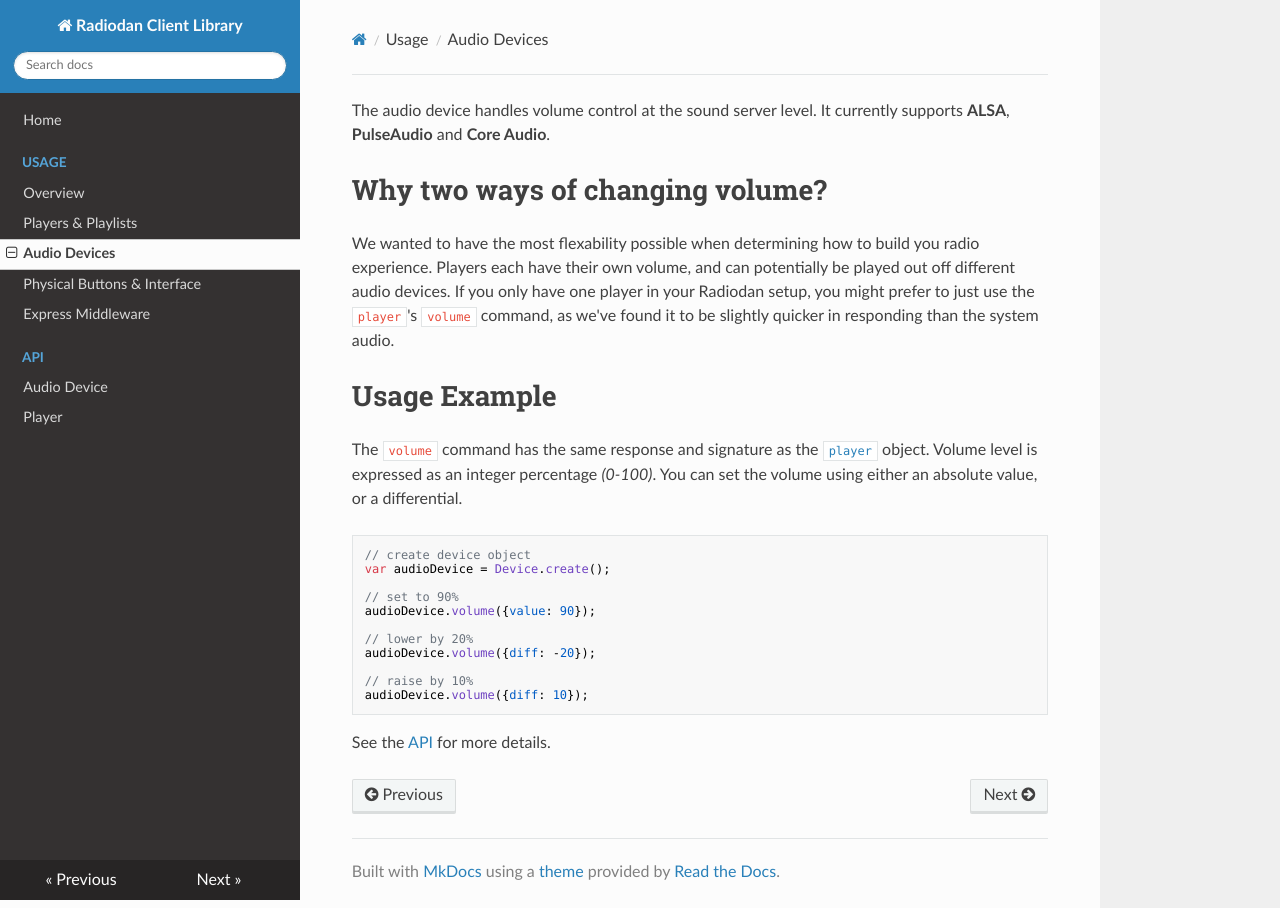
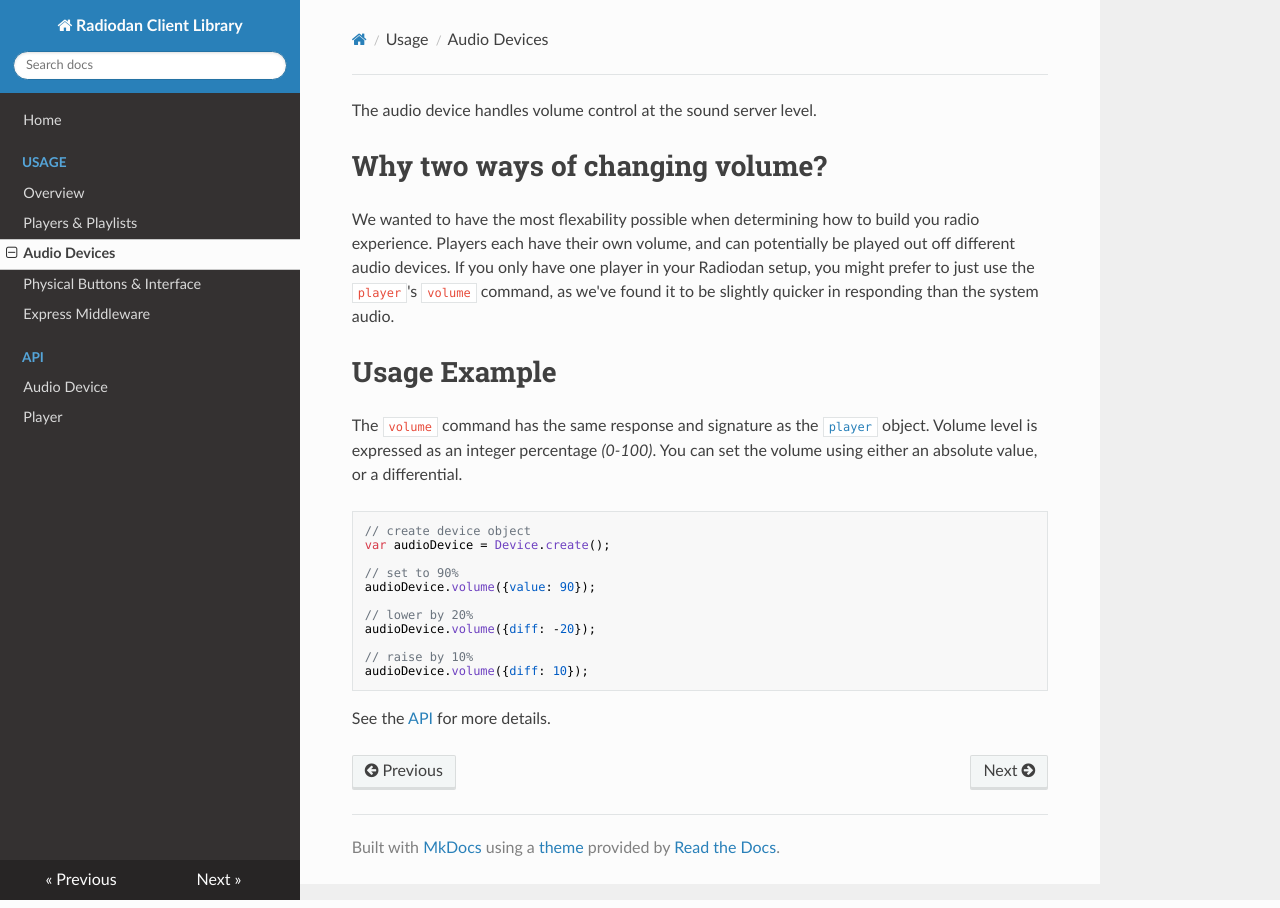
Before and after one commit to radiodan/radiodan-client.js, an MkDocs documentation site: the page built from docs/usage/audio-devices.md, in a window 1280 px wide. Built offline with MkDocs 1.6.1, drawn with Linux system fonts in a browser that asks for light colours; nearby versions of some CDN libraries; old or Windows-style settings are respelled for this version of MkDocs.

Commit message:
Remove sound server list
That's the job of the server docs

```diff
--- a/docs/usage/audio-devices.md
+++ b/docs/usage/audio-devices.md
@@ -1,5 +1,4 @@
-The audio device handles volume control at the sound server level. It currently
-supports **ALSA**, **PulseAudio** and **Core Audio**.
+The audio device handles volume control at the sound server level.
 
 # Why two ways of changing volume?
 
```
